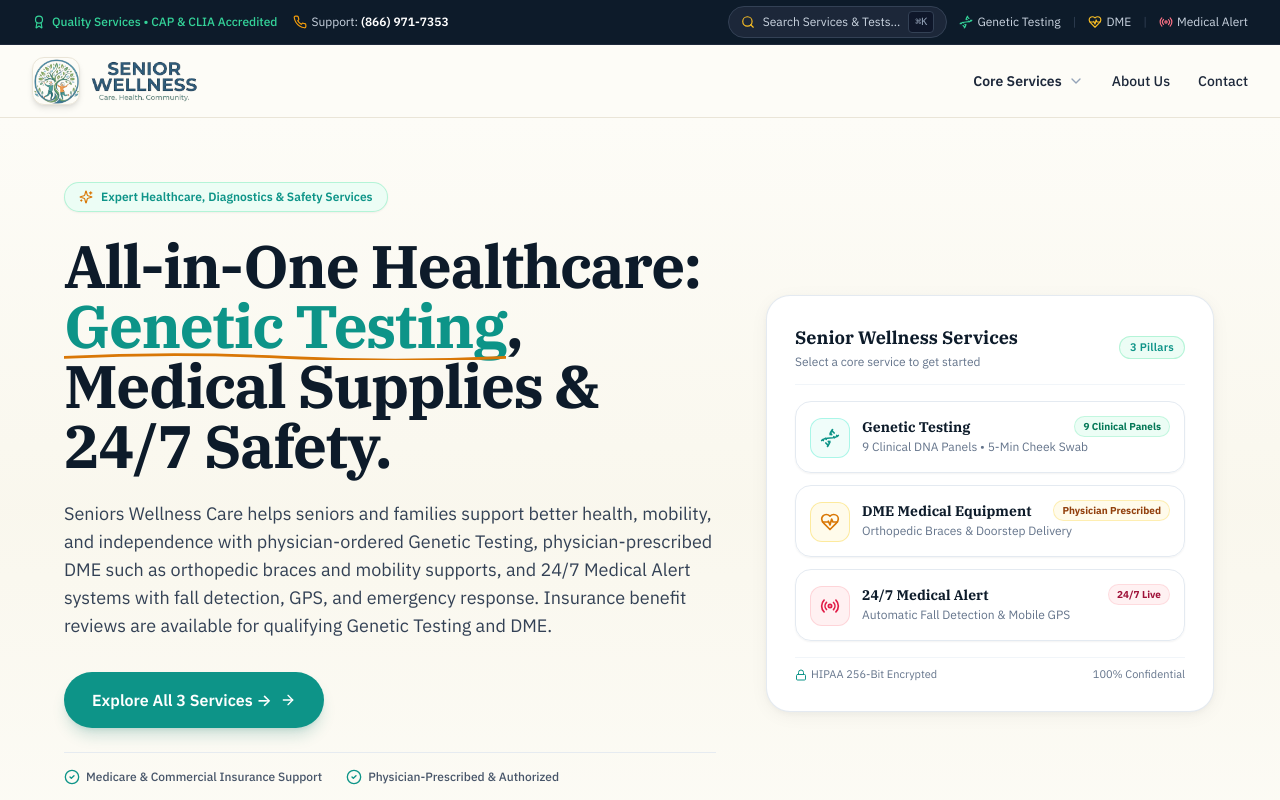
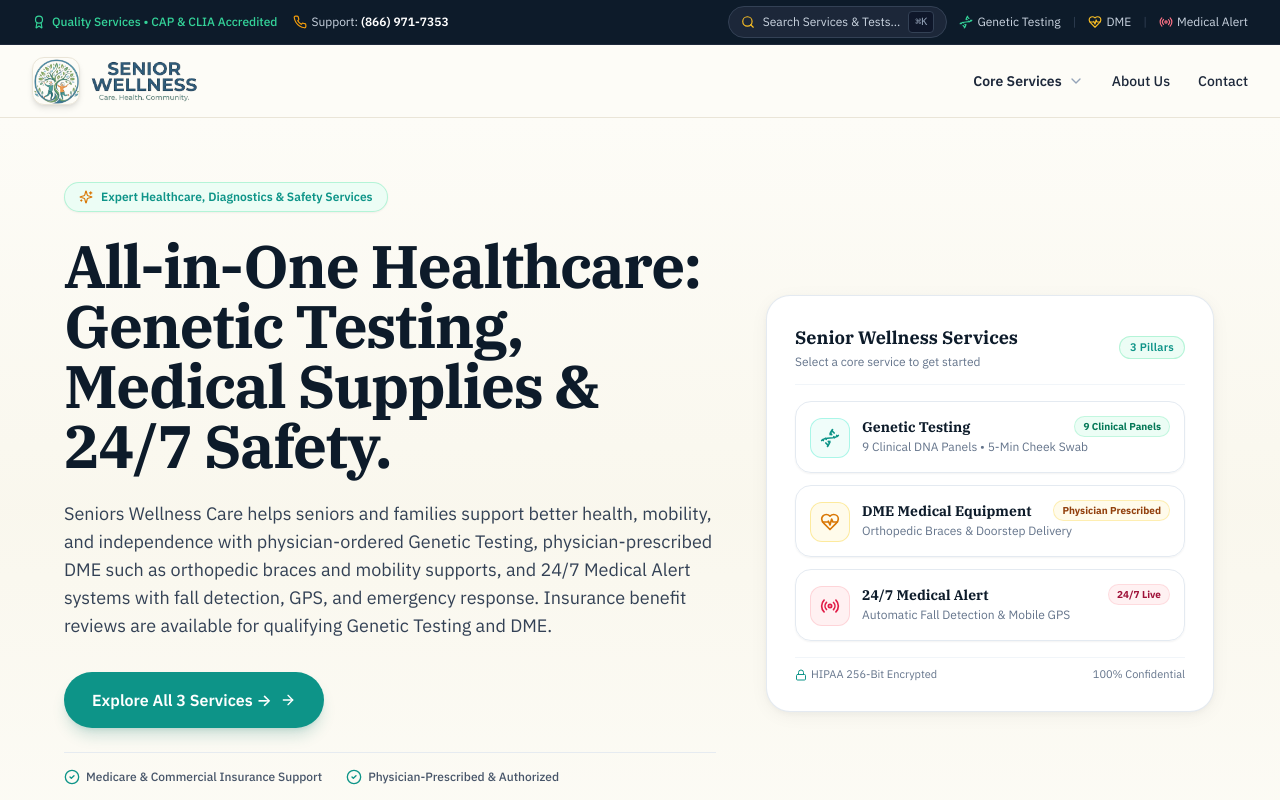
Before and after one commit to itpristine/seniorswellnesscare, a Next.js app: page / in a window 1280 px wide. Shown: the top 800 px of the page. Built offline with nearby package versions, Linux system fonts and the light colour scheme.

Commit message:
Refactor code structure for improved readability and maintainability

```diff
--- a/app/page.tsx
+++ b/app/page.tsx
@@ -105,8 +105,7 @@
             </div>
 
             <h1 className="font-serif-heading font-bold text-3xl sm:text-4xl md:text-5xl lg:text-6xl text-[#0D1B2A] leading-[1.15] tracking-tight">
-              All-in-One Healthcare:{' '}
-              <span className="highlight-accent text-[#0D9488]">Genetic Testing</span>, Medical Supplies &amp; 24/7 Safety.
+              All-in-One Healthcare: Genetic Testing, Medical Supplies &amp; 24/7 Safety.
             </h1>
 
             <p className="font-sans-body text-sm sm:text-base md:text-lg text-slate-700 leading-relaxed max-w-2xl">
```
Also changed, not shown: 1 other file (tests, documents, lock files or other folders).
